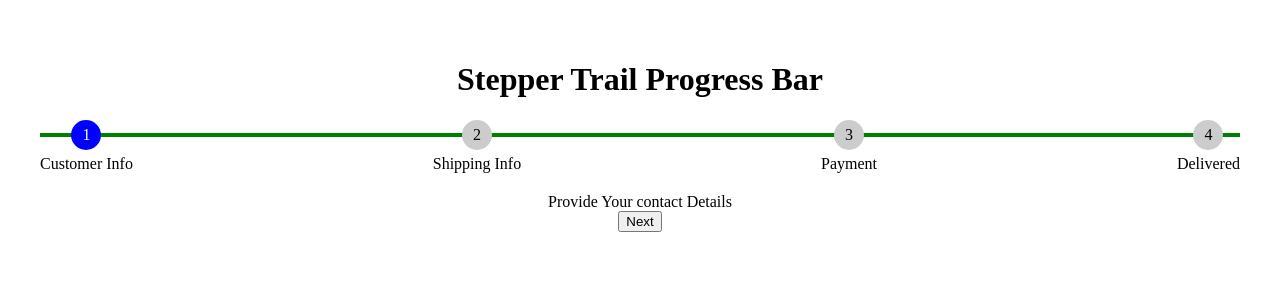
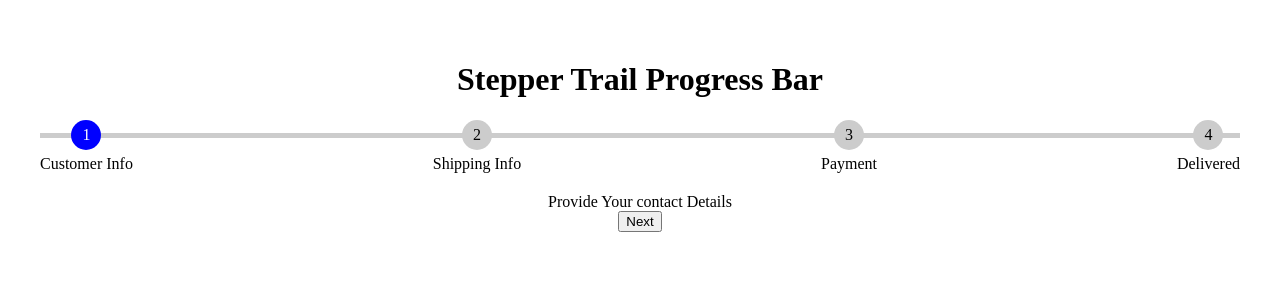
Before and after one commit to aashikofsach/Stepper_MCQ13, a React (Vite) app: page / in a window 1280 px wide. Shown: the top 300 px of the page. Built offline with nearby package versions, Linux system fonts and the light colour scheme.

Commit message:
for condition 34 we conditonally make it 36 , but its not as per standard in general, have to improve it ha ha

```diff
--- a/src/App.css
+++ b/src/App.css
@@ -40,9 +40,10 @@
 }
 .progress-bar {
   position: absolute;
+  left: 0px;
   top: 25%;
   width: 100%;
-  height: 4px;
+  height: 5px;
   /* padding: 10px; */
   /* border: 1px solid black; */
   background-color: #ccc;
@@ -53,4 +54,6 @@
   background-color: #ccc;
   height: 100%;
   background-color: green;
+  /* width: 25%; */
+  transition: width 0.3s ease;
 }
--- a/src/components/CheckoutStepper.jsx
+++ b/src/components/CheckoutStepper.jsx
@@ -5,6 +5,15 @@ function CheckoutStepper({ stepsConfig = [] }) {
     const [completed, setCompleted] = useState(false)
 
     let ActiveComponent = stepsConfig[stepUser-1]?.Component;
+
+    function calculateProgressBarWidth()
+    {
+        console.log(Math.ceil(((stepUser-1)/(stepsConfig.length-1))*100))
+        if(Math.ceil(((stepUser-1)/(stepsConfig.length-1))*100) == 34)
+            return 36;
+        return Math.ceil(((stepUser-1)/(stepsConfig.length-1))*100)
+
+    }
 
 
     function handleNext()
@@ -37,7 +46,7 @@ function CheckoutStepper({ stepsConfig = [] }) {
                     </div>)
                 }
                 <div className="progress-bar">
-                    <div className="progress"></div>
+                    <div className={`progress`} style={{width : `${calculateProgressBarWidth()}%`}}></div>
                 </div>
             </div>
 
```
